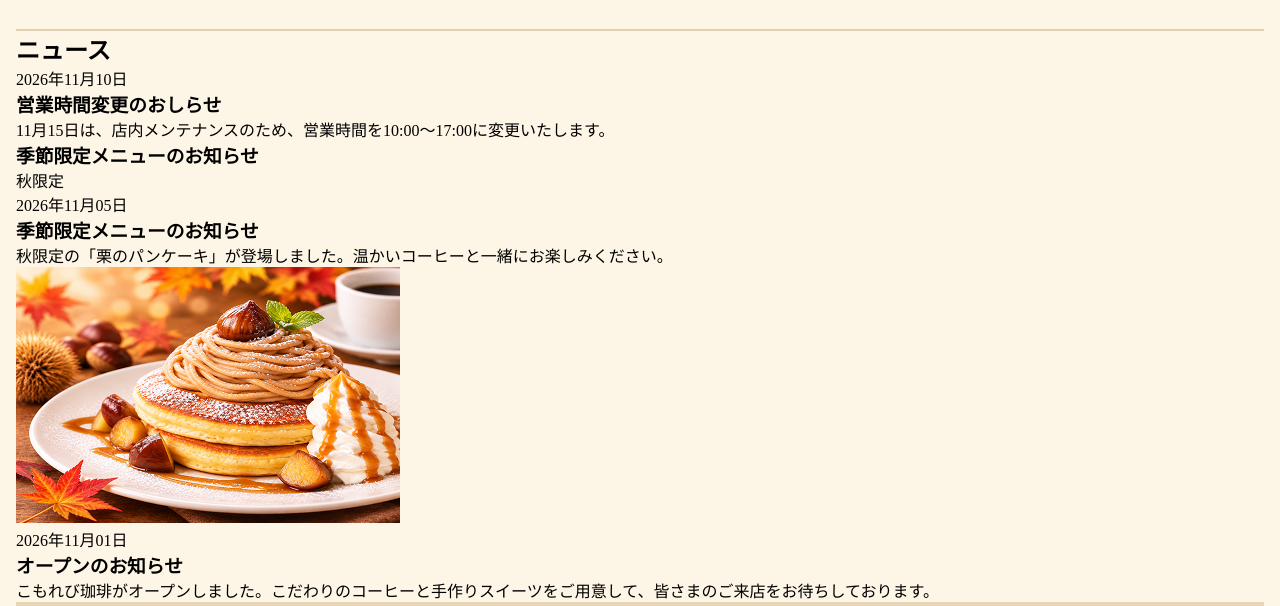
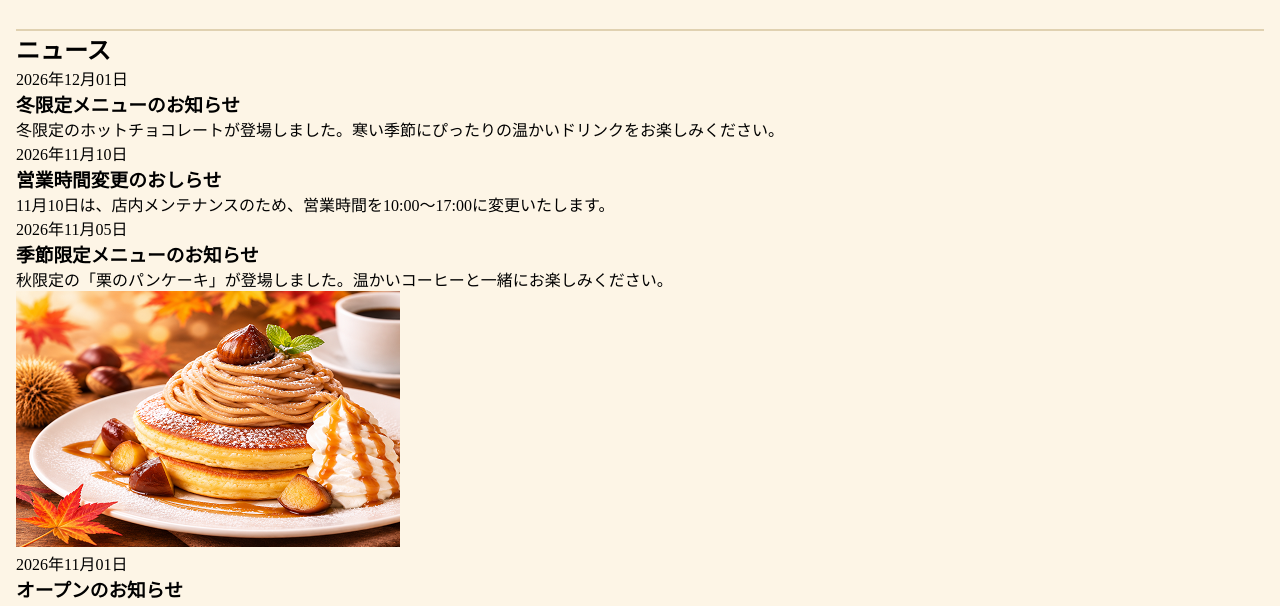
Before and after one commit to N-sho-code/homepage_practice3, a plain HTML site: page news.html in a window 1280 px wide. Shown: the part 121-727 px from the top of the page. Drawn offline with Linux system fonts and the light colour scheme; files whose address does not match are found by name.

Commit message:
20261123_ニュース記事追加

```diff
--- a/news.html
+++ b/news.html
@@ -32,11 +32,14 @@
         <!-- お知らせ1件ごとにarticleで囲む -->
         <h2>ニュース</h2>
         <article class="news-item">
+            <time datetime="2026-12-01">2026年12月01日</time>
+            <h3>冬限定メニューのお知らせ</h3>
+            <p>冬限定のホットチョコレートが登場しました。寒い季節にぴったりの温かいドリンクをお楽しみください。</p>
+        </article>
+        <article class="news-item">
             <time datetime="2026-11-10">2026年11月10日</time>
             <h3>営業時間変更のおしらせ</h3>
-            <p>11月15日は、店内メンテナンスのため、営業時間を10:00〜17:00に変更いたします。</p>
-            <h3>季節限定メニューのお知らせ</h3>
-            <p>秋限定</p>
+            <p>11月10日は、店内メンテナンスのため、営業時間を10:00〜17:00に変更いたします。</p>
         </article>
         <article class="news-item">
             <time datetime="2026-11-5">2026年11月05日</time>
```
